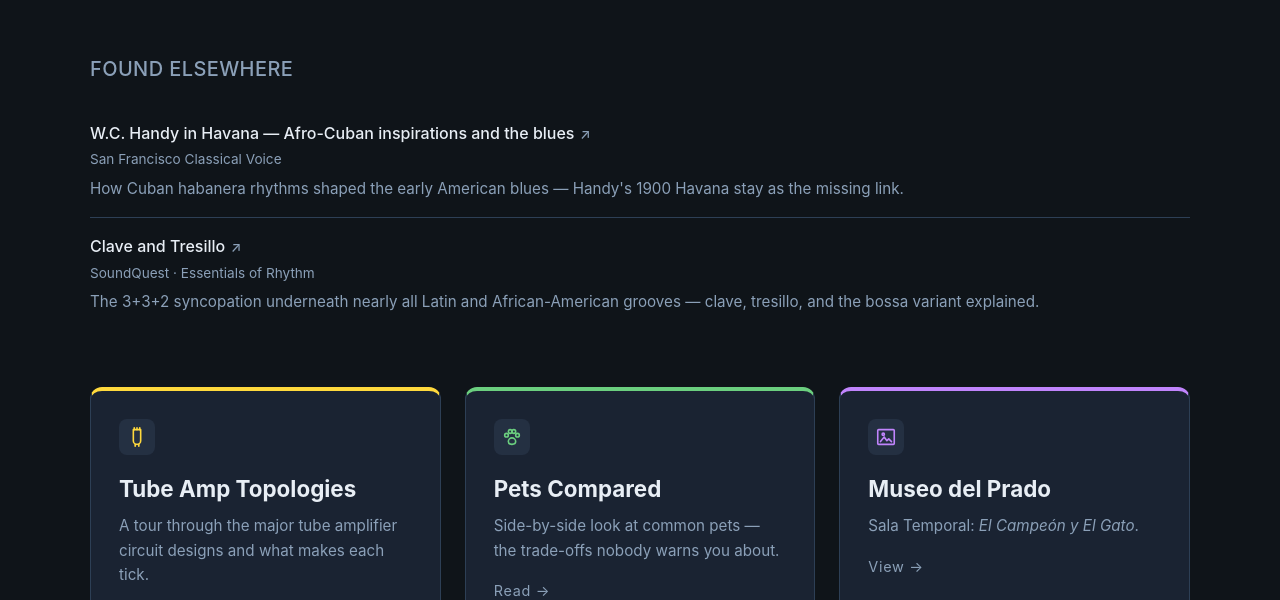
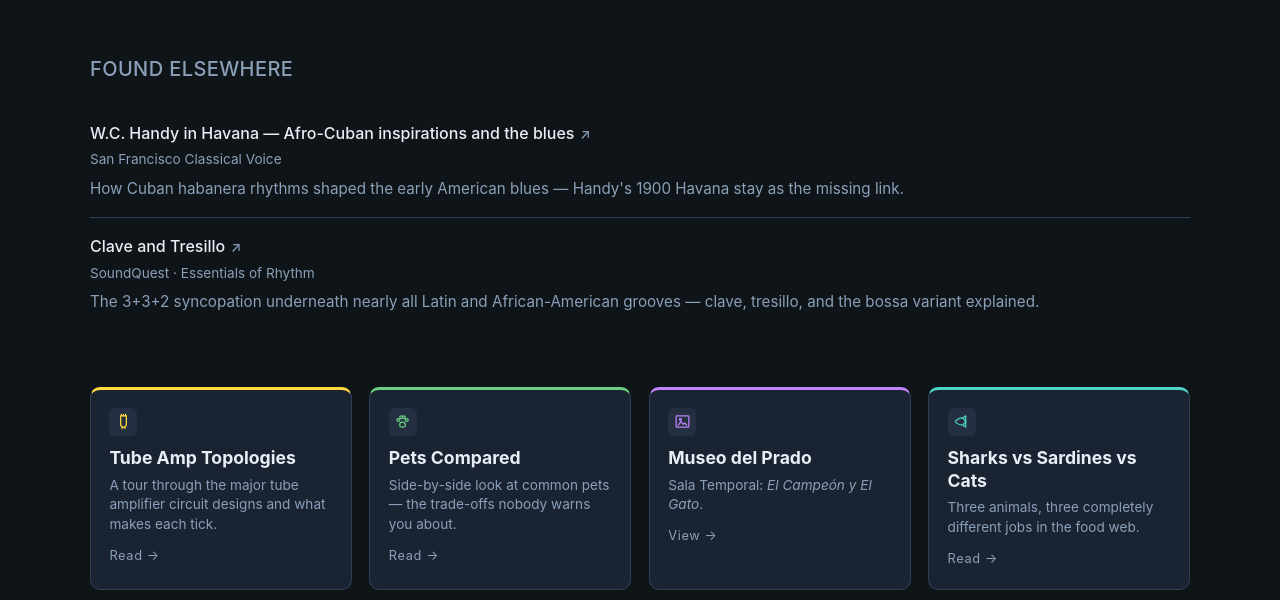
Before and after one commit to HiramFDiaz/killerpiglet-github.io, a plain HTML site: page index.html in a window 1280 px wide. Shown: the part 199-799 px from the top of the page. Drawn offline with Linux system fonts and the light colour scheme.

Commit message:
Shrink card grid for denser landing page
Reduce padding, icon size, h3/body type scale, and min column width so
more cards fit per row without changing the design language.

Co-Authored-By: Claude Opus 4.7 (1M context) <noreply@anthropic.com>

```diff
--- a/index.html
+++ b/index.html
@@ -34,14 +34,14 @@
   h1 { font-size: 3rem; margin-bottom: 0.75rem; letter-spacing: -0.02em; }
   .subtitle { color: var(--text-muted); font-size: 1.15rem; max-width: 600px; margin: 0 auto; }
 
-  .grid { display: grid; grid-template-columns: repeat(auto-fit, minmax(280px, 1fr)); gap: 1.5rem; }
+  .grid { display: grid; grid-template-columns: repeat(auto-fit, minmax(220px, 1fr)); gap: 1.1rem; }
 
   .card {
     background: var(--surface);
     border: 1px solid var(--border);
-    border-radius: 12px;
-    padding: 1.75rem;
-    border-top: 4px solid;
+    border-radius: 10px;
+    padding: 1.15rem;
+    border-top: 3px solid;
     text-decoration: none;
     color: var(--text);
     display: block;
@@ -56,18 +56,18 @@
   .card.c6 { border-top-color: var(--accent-6); }
 
   .card .icon {
-    width: 36px;
-    height: 36px;
+    width: 28px;
+    height: 28px;
     display: flex;
     align-items: center;
     justify-content: center;
-    border-radius: 8px;
+    border-radius: 6px;
     background: var(--surface-2);
-    margin-bottom: 1rem;
+    margin-bottom: 0.7rem;
     transition: background 0.15s ease;
   }
   .card:hover .icon { background: var(--bg); }
-  .card .icon svg { width: 22px; height: 22px; stroke-width: 1.75; fill: none; stroke-linecap: round; stroke-linejoin: round; }
+  .card .icon svg { width: 17px; height: 17px; stroke-width: 1.75; fill: none; stroke-linecap: round; stroke-linejoin: round; }
   .card.c1 .icon svg { stroke: var(--accent-1); }
   .card.c2 .icon svg { stroke: var(--accent-2); }
   .card.c3 .icon svg { stroke: var(--accent-3); }
@@ -75,13 +75,13 @@
   .card.c5 .icon svg { stroke: var(--accent-5); }
   .card.c6 .icon svg { stroke: var(--accent-6); }
 
-  .card h3 { font-size: 1.4rem; margin-bottom: 0.5rem; }
-  .card p { color: var(--text-muted); font-size: 0.95rem; }
+  .card h3 { font-size: 1.1rem; margin-bottom: 0.35rem; line-height: 1.3; }
+  .card p { color: var(--text-muted); font-size: 0.85rem; line-height: 1.45; }
   .card .arrow {
     display: inline-block;
-    margin-top: 1rem;
+    margin-top: 0.7rem;
     color: var(--text-muted);
-    font-size: 0.9rem;
+    font-size: 0.8rem;
     letter-spacing: 0.05em;
   }
   .card:hover .arrow { color: var(--text); }
```
